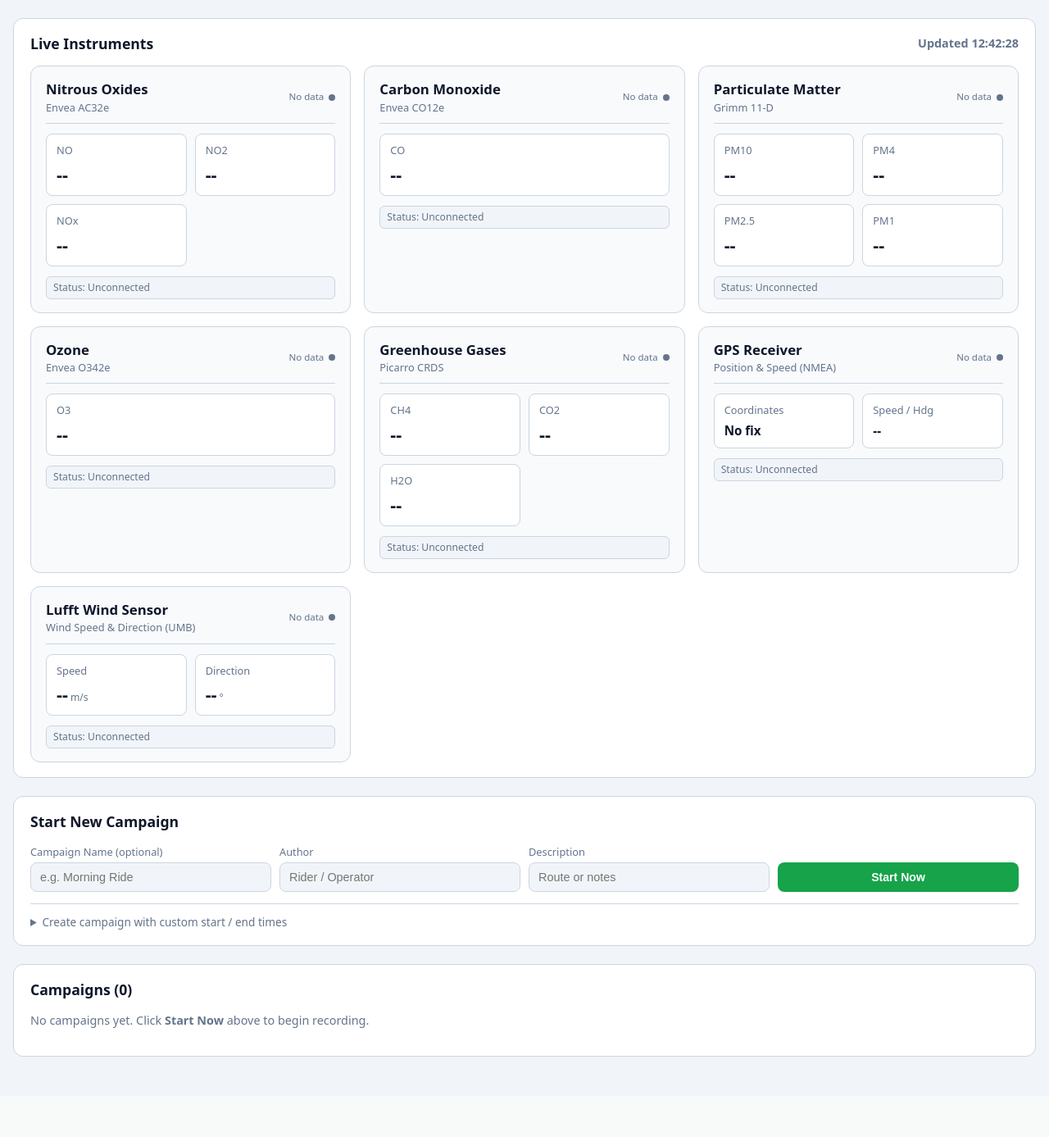
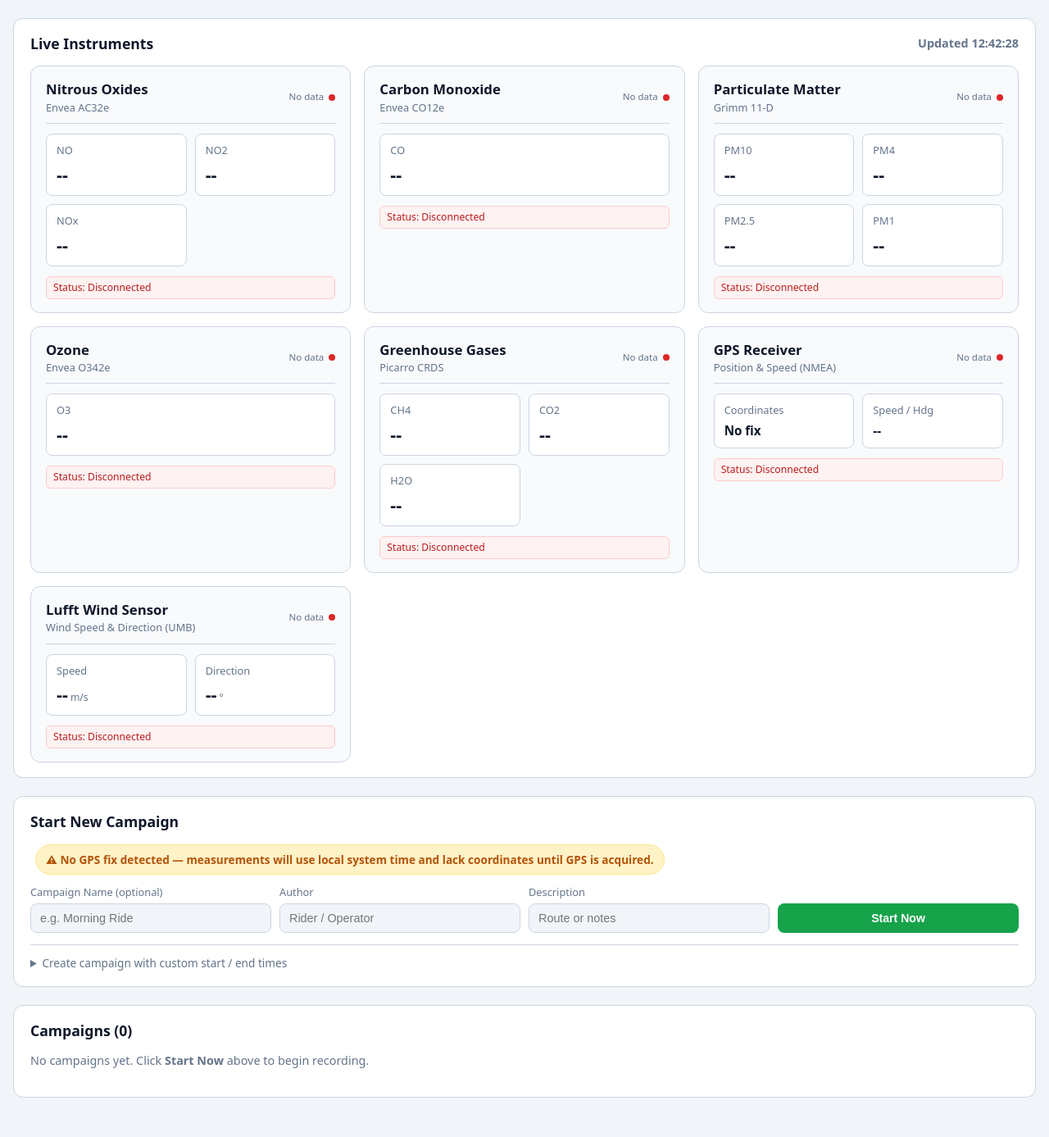
Before and after one commit to LukaJer/mda-server, a Flask app: page /campaign in a window 1280 px wide. Shown: the part 68-1455 px from the top of the page at 82% size. Before the commit the page ends 1357 px from the top, so only its background shows below. Run offline with Flask 3, Linux system fonts and the light colour scheme; data that the repository does not hold is empty; parts of the project's set-up code (start-up, migrations or seed data) failed here and were passed over.

Commit message:
Show no-GPS warning on campaign start and display disconnected status

```diff
--- a/templates/campaigns.html
+++ b/templates/campaigns.html
@@ -390,7 +390,10 @@
         <!-- Start New Campaign -->
         <section class="card">
             <h2>Start New Campaign</h2>
-            <form action="/campaign/start" method="post">
+            <div id="no-gps-warning" class="badge-warn" style="display:none; margin-bottom:12px; padding:8px 12px; font-size:0.85rem;">
+                &#9888; No GPS fix detected — measurements will use local system time and lack coordinates until GPS is acquired.
+            </div>
+            <form id="start-campaign-form" action="/campaign/start" method="post">
                 <div class="form-row">
                     <div>
                         <label for="quick-name">Campaign Name (optional)</label>
@@ -534,17 +537,17 @@
             const hasRecentLog = logAge !== null && logAge !== undefined && logAge <= offlineAfter;
 
             if (!hasRecentData && !hasRecentLog) {
-                return { text: 'Unconnected', dotClass: '', lineClass: '', active: false };
+                return { text: 'Disconnected', dotClass: 'offline', lineClass: 'err', active: false };
             }
             if (!logEntry || !logEntry.description) {
                 if (hasLiveData) return { text: 'OK', dotClass: 'live', lineClass: 'ok', active: true };
                 if (hasStaleData) return { text: 'Waiting for new data...', dotClass: 'stale', lineClass: 'warn', active: true };
-                return { text: 'Unconnected', dotClass: '', lineClass: '', active: false };
+                return { text: 'Disconnected', dotClass: 'offline', lineClass: 'err', active: false };
             }
 
             const desc = logEntry.description;
-            if (desc === 'Unconnected') {
-                return { text: 'Unconnected', dotClass: '', lineClass: '', active: false };
+            if (desc === 'Unconnected' || desc === 'Disconnected') {
+                return { text: 'Disconnected', dotClass: 'offline', lineClass: 'err', active: false };
             }
             if (desc.startsWith('ERROR')) {
                 return { text: desc, dotClass: 'offline', lineClass: 'err', active: true };
@@ -552,7 +555,7 @@
             if (desc === 'OK') {
                 if (hasLiveData) return { text: 'OK', dotClass: 'live', lineClass: 'ok', active: true };
                 if (hasStaleData) return { text: 'Waiting for new data...', dotClass: 'stale', lineClass: 'warn', active: true };
-                return { text: 'Unconnected', dotClass: '', lineClass: '', active: false };
+                return { text: 'Disconnected', dotClass: 'offline', lineClass: 'err', active: false };
             }
             return { text: desc, dotClass: 'stale', lineClass: 'warn', active: true };
         }
@@ -709,9 +712,17 @@
                 setText('gps-coords', loc ? `${loc.latitude.toFixed(5)}, ${loc.longitude.toFixed(5)}` : 'No fix');
                 setText('gps-speed', loc ? `${(loc.speed * 3.6).toFixed(1)} km/h \u00b7 ${loc.heading.toFixed(0)}\u00b0` : '--');
                 const gpsMs = applySensorStatus('GPS', logs['GPS'], locAge);
+                const gpsStatus = resolveStatus('GPS', logs['GPS'], locAge);
+                gpsHasLiveFix = gpsStatus.dotClass === 'live';
                 if (gpsMs !== null && (fastestActiveMs === null || gpsMs < fastestActiveMs)) {
                     fastestActiveMs = gpsMs;
                 }
+            } else {
+                gpsHasLiveFix = false;
+            }
+            const noGpsWarn = document.getElementById('no-gps-warning');
+            if (noGpsWarn) {
+                noGpsWarn.style.display = gpsHasLiveFix ? 'none' : 'inline-block';
             }
 
             if (WIND_ENABLED) {
@@ -730,6 +741,20 @@
         }
 
         let pollTimer = null;
+        let gpsHasLiveFix = false;
+
+        document.getElementById('start-campaign-form')?.addEventListener('submit', (e) => {
+            if (!gpsHasLiveFix) {
+                const ok = confirm(
+                    'Warning: No live GPS fix.\n' +
+                    'Measurements will use local system time and will not have GPS coordinates until a fix is acquired.\n\n' +
+                    'Start campaign anyway?'
+                );
+                if (!ok) {
+                    e.preventDefault();
+                }
+            }
+        });
 
         async function pollLive() {
             if (document.hidden) return;
```
